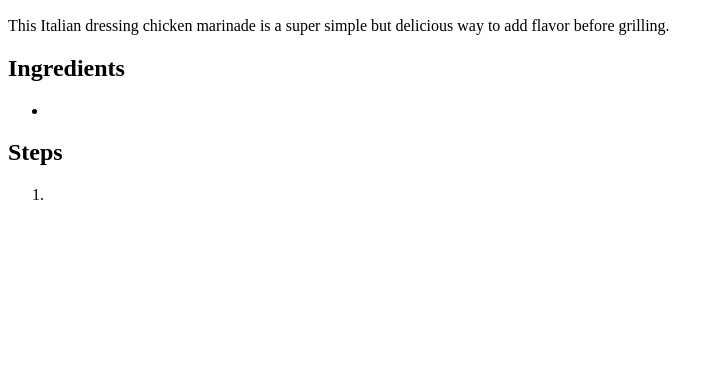
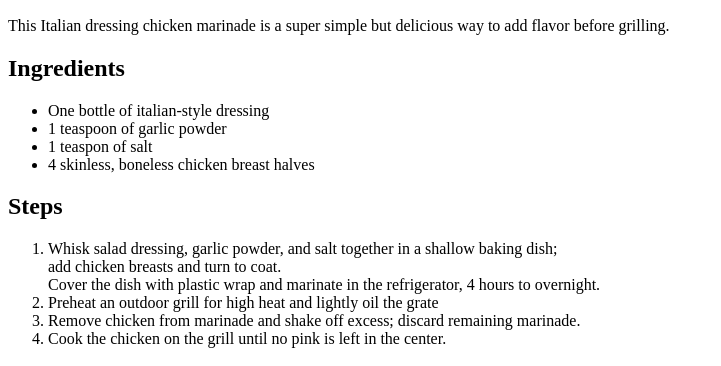
Before and after one commit to PedroMMHernandes/odin-recipes, a plain HTML site: page recipes/chicken.html in a window 1280 px wide. Shown: the part 434-800 px from the top of the page, without its empty margins (0-721 px from the left). Drawn offline with Linux system fonts and the light colour scheme.

Commit message:
Finish recipe of marinated chicken with ingredients and steps

```diff
--- a/recipes/chicken.html
+++ b/recipes/chicken.html
@@ -13,11 +13,19 @@
     <p>This Italian dressing chicken marinade is a super simple but delicious way to add flavor before grilling.</p>
     <h2>Ingredients</h2>
     <ul>
-        <li></li>
+        <li>One bottle of italian-style dressing</li>
+        <li>1 teaspoon of garlic powder</li>
+        <li>1 teaspon of salt</li>
+        <li>4 skinless, boneless chicken breast halves</li>
     </ul>
     <h2>Steps</h2>
     <ol>
-        <li></li>
+        <li>Whisk salad dressing, garlic powder, and salt together in a shallow baking dish;<br>
+            add chicken breasts and turn to coat. <br>
+            Cover the dish with plastic wrap and marinate in the refrigerator, 4 hours to overnight.</li>
+        <li>Preheat an outdoor grill for high heat and lightly oil the grate</li>
+        <li>Remove chicken from marinade and shake off excess; discard remaining marinade.        </li>
+        <li>Cook the chicken on the grill until no pink is left in the center.</li>
     </ol>
 </body>
 </html>
```
